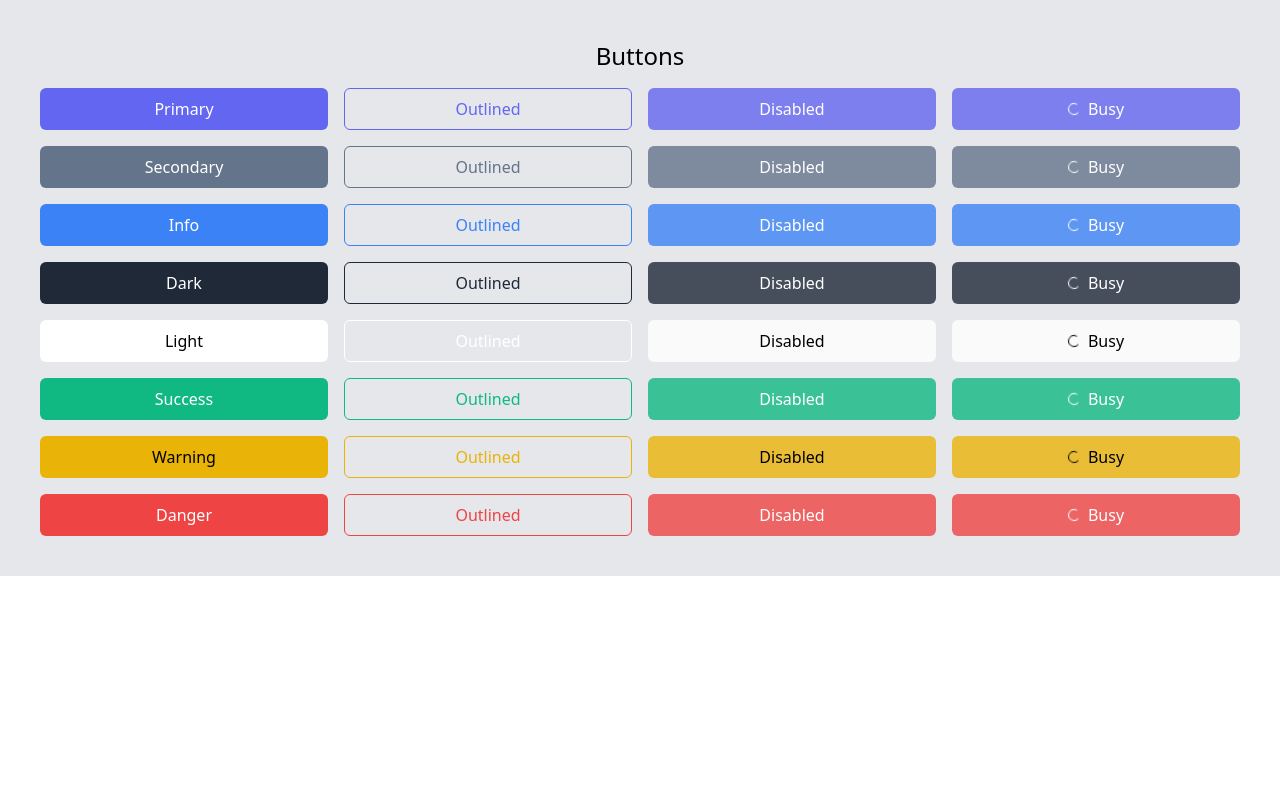
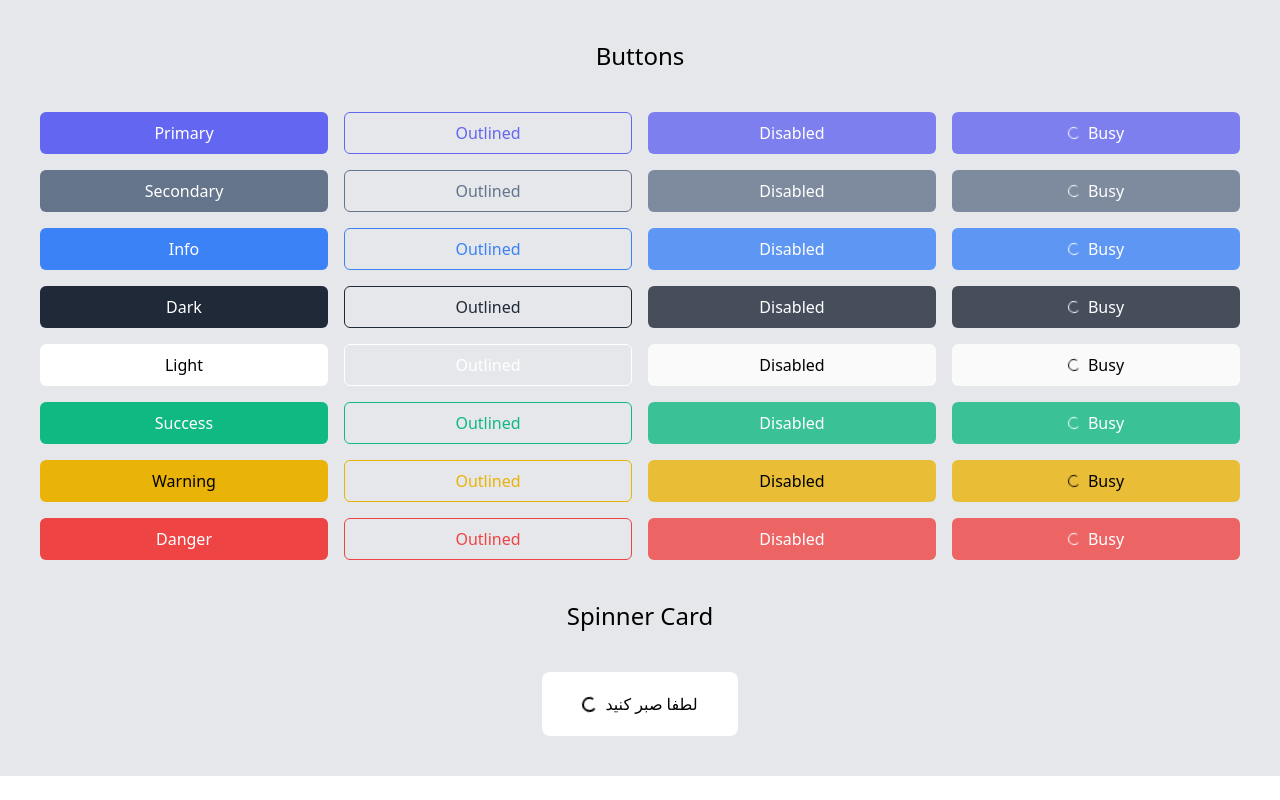
Before and after one commit to pouria-drd/drd-ui, a React (Vite) app: page / in a window 1280 px wide. Built offline with nearby package versions, Linux system fonts and the light colour scheme.

Commit message:
added spinner card

```diff
--- a/src/App.tsx
+++ b/src/App.tsx
@@ -1,4 +1,5 @@
 import { Button } from "./components/custom-ui";
+import SpinnerCard from "./components/custom-ui/spinner/SpinnerCard";
 
 import "./assets/styles/App.css";
 
@@ -9,7 +10,7 @@ function App() {
   };
 
   return (
-    <div className="bg-gray-200 flex flex-col gap-4 p-10">
+    <div className="bg-gray-200 flex flex-col gap-10 p-10">
       <h1 className="text-center text-2xl">Buttons</h1>
 
       <div className="grid grid-cols-4 gap-4">
@@ -116,6 +117,10 @@ function App() {
           Busy
         </Button>
       </div>
+
+      <h1 className="text-center text-2xl">Spinner Card</h1>
+
+      <SpinnerCard />
     </div>
   );
 }
--- /dev/null
+++ b/src/components/custom-ui/spinner/SpinnerCard.tsx
@@ -0,0 +1,26 @@
+import Spinner from "./Spinner";
+import { ReactNode } from "react";
+
+interface SpinnerCardProps {
+  title?: string;
+  logo?: ReactNode;
+}
+
+const SpinnerCard = (spcProps: SpinnerCardProps) => {
+  const title = spcProps.title || "لطفا صبر کنید";
+  return (
+    <div
+      className="bg-white relative cursor-default
+        flex flex-col items-center justify-between gap-2
+        rounded-lg mx-auto w-fit px-10 py-5"
+    >
+      {spcProps.logo && <span>{spcProps.logo}</span>}
+      <div className="flex items-center justify-between gap-2 w-full">
+        <Spinner size={15} borderWidth={2} />
+        <p style={{ direction: "rtl" }}>{title}</p>
+      </div>
+    </div>
+  );
+};
+
+export default SpinnerCard;
```
